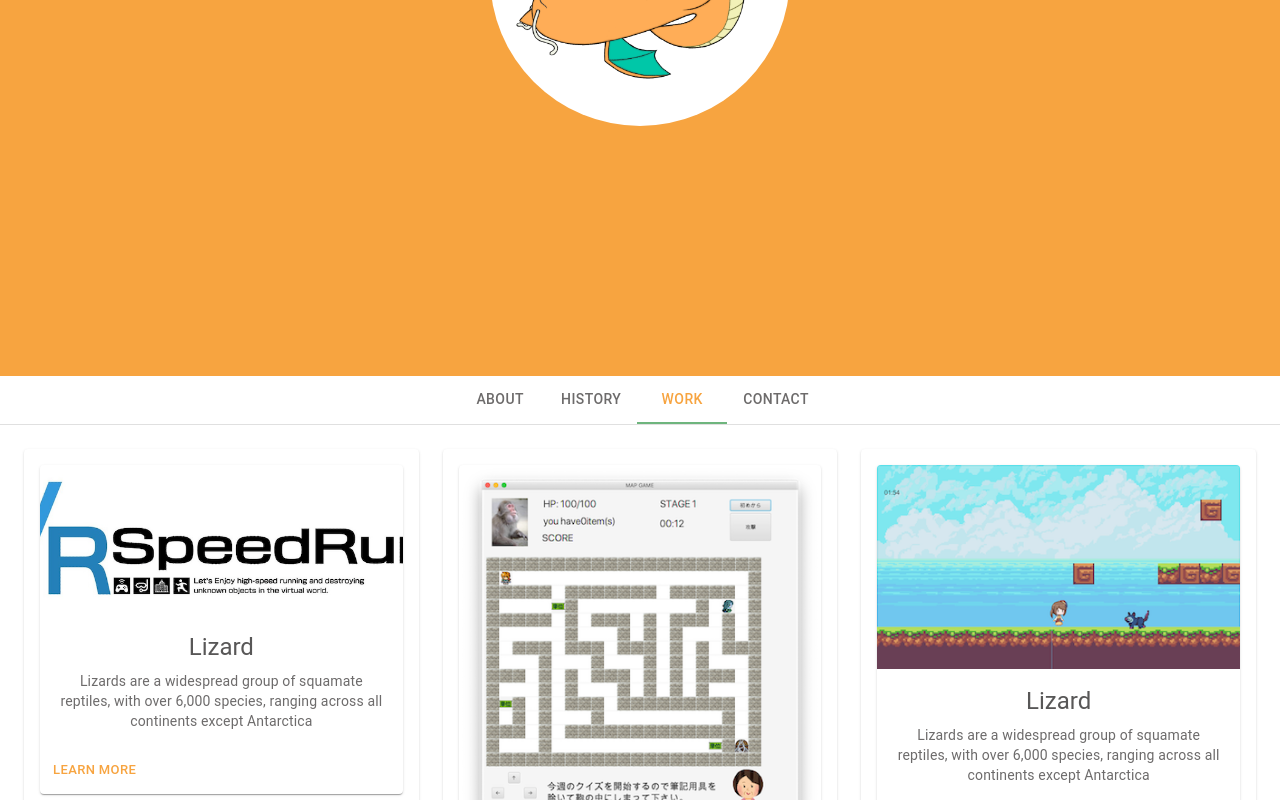
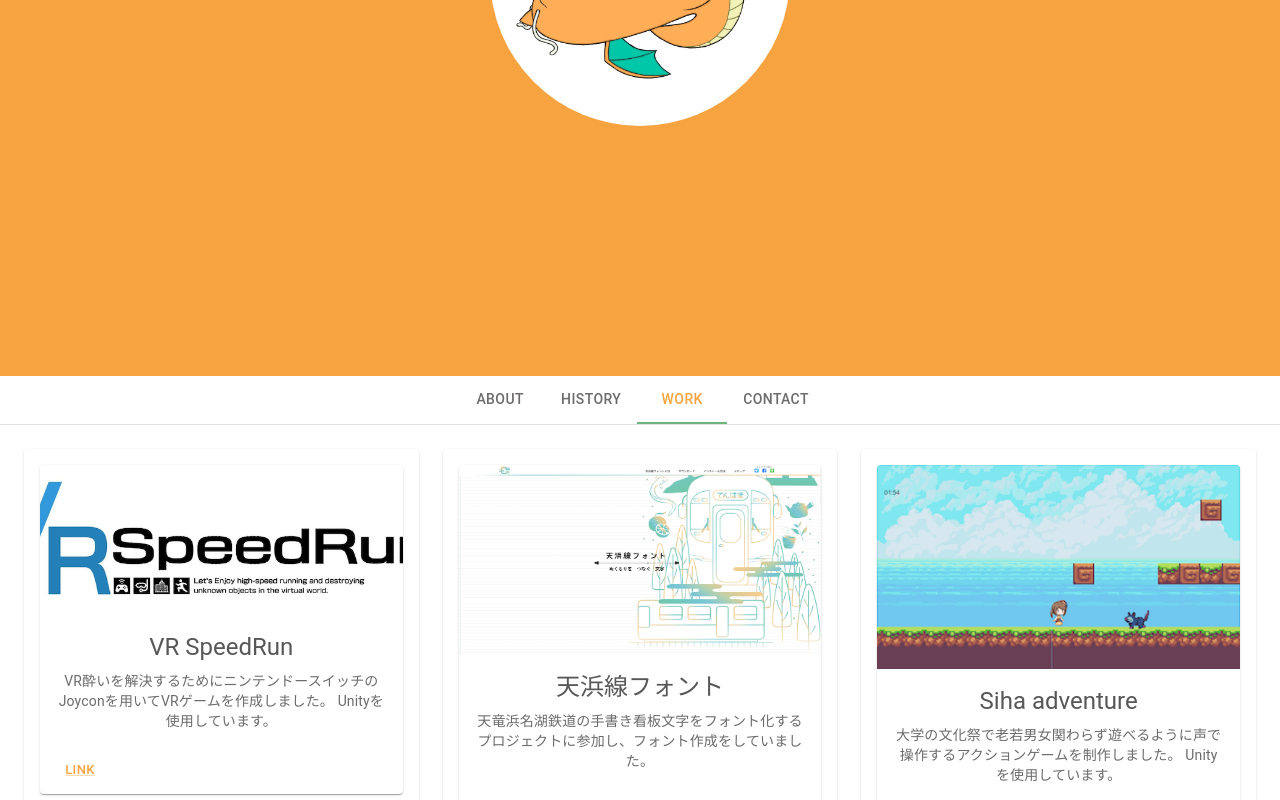
Before and after one commit to otyamura/portfolio, a React (Create React App) app: page / in a window 1280 px wide. Both pictures are taken after a click on the tab "WORK". Shown: the part 424-1224 px from the top of the page. Built offline with nearby package versions, Linux system fonts and the light colour scheme.

Commit message:
add work

```diff
--- a/src/History.tsx
+++ b/src/History.tsx
@@ -6,8 +6,6 @@ import TimelineConnector from '@mui/lab/TimelineConnector';
 import TimelineContent from '@mui/lab/TimelineContent';
 import TimelineDot from '@mui/lab/TimelineDot';
 import TimelineOppositeContent from '@mui/lab/TimelineOppositeContent';
-import { Typography } from '@mui/material';
-import OpenInNewIcon from '@mui/icons-material/OpenInNew';
 import Link from '@mui/material/Link';
 
 export default function BasicTimeline() {
--- a/src/Work.tsx
+++ b/src/Work.tsx
@@ -9,6 +9,7 @@ import CardContent from '@mui/material/CardContent';
 import CardMedia from '@mui/material/CardMedia';
 import Button from '@mui/material/Button';
 import Typography from '@mui/material/Typography';
+import Link from '@mui/material/Link';
 
 const Item = styled(Paper)(({ theme }) => ({
   ...theme.typography.body2,
@@ -33,15 +34,105 @@ export default function ResponsiveGrid() {
               />
               <CardContent>
                 <Typography gutterBottom variant="h5" component="div">
-                  Lizard
+                  VR SpeedRun
                 </Typography>
                 <Typography variant="body2" color="text.secondary">
-                  Lizards are a widespread group of squamate reptiles, with over 6,000
-                  species, ranging across all continents except Antarctica
+                  VR酔いを解決するためにニンテンドースイッチのJoyconを用いてVRゲームを作成しました。
+                  Unityを使用しています。
                 </Typography>
               </CardContent>
               <CardActions>
-                <Button size="small">Learn More</Button>
+                <Button
+                  size="small"
+                >
+                  <Link href="https://github.com/soupro-vimmer/VRSpeedRun">Link</Link>
+                </Button>
+              </CardActions>
+            </Card>
+          </Item>
+        </Grid>
+        <Grid item xs={4} sm={4} md={4} key={0}>
+          <Item>
+            <Card sx={{ minWidth: 300 }}>
+              <CardMedia
+                component="img"
+                height="auto"
+                width="100"
+                image="/img/font.png"
+                alt="Tenhamasen font"
+              />
+              <CardContent>
+                <Typography gutterBottom variant="h5" component="div">
+                  天浜線フォント
+                </Typography>
+                <Typography variant="body2" color="text.secondary">
+                  天竜浜名湖鉄道の手書き看板文字をフォント化するプロジェクトに参加し、フォント作成をしていました。
+                </Typography>
+              </CardContent>
+              <CardActions>
+                <Button
+                  size="small"
+                >
+                  <Link href="http://www.hama365.info/tenhamasenfont/">Link</Link>
+                </Button>
+              </CardActions>
+            </Card>
+          </Item>
+        </Grid>
+        <Grid item xs={4} sm={4} md={4} key={0}>
+          <Item>
+            <Card sx={{ minWidth: 300 }}>
+              <CardMedia
+                component="img"
+                height="auto"
+                width="100"
+                image="/img/Siha.png"
+                alt="Siha adventure"
+              />
+              <CardContent>
+                <Typography gutterBottom variant="h5" component="div">
+                  Siha adventure
+                </Typography>
+                <Typography variant="body2" color="text.secondary">
+                  大学の文化祭で老若男女関わらず遊べるように声で操作するアクションゲームを制作しました。
+                  Unityを使用しています。
+                </Typography>
+              </CardContent>
+              <CardActions>
+                <Button
+                  size="small"
+                >
+                  <Link href="https://github.com/soupro-vimmer/VRSpeedRun">Link</Link>
+                </Button>
+              </CardActions>
+            </Card>
+          </Item>
+        </Grid>
+        <Grid item xs={4} sm={4} md={4} key={0}>
+          <Item>
+            <Card sx={{ minWidth: 300 }}>
+              <CardMedia
+                component="img"
+                height="550"
+                width="100"
+                image="/img/alarm.png"
+                alt="Alarm app"
+              />
+              <CardContent>
+                <Typography gutterBottom variant="h5" component="div">
+                  Simple alarm app
+                </Typography>
+                <Typography variant="body2" color="text.secondary">
+                  株式会社プログメイトのインターンで開発したアラームアプリです。
+                  React NativeとExpoを用いました。
+                </Typography>
+              </CardContent>
+              <CardActions>
+                <Button
+                  size="small"
+                >
+                  <Link href="https://github.com/otyamura/continuous-alarm">Link</Link>
+                </Button>
               </CardActions>
             </Card>
           </Item>
@@ -58,65 +149,18 @@ export default function ResponsiveGrid() {
               />
               <CardContent>
                 <Typography gutterBottom variant="h5" component="div">
-                  Lizard
+                  SZOK大学からの脱出
                 </Typography>
                 <Typography variant="body2" color="text.secondary">
-                  Lizards are a widespread group of squamate reptiles, with over 6,000
-                  species, ranging across all continents except Antarctica
+                  ネタです。大学の授業にて迷路脱出アクションゲームを作成しました。Javafxを用いて作成しました。
                 </Typography>
               </CardContent>
               <CardActions>
-                <Button size="small">Learn More</Button>
-              </CardActions>
-            </Card>
-          </Item>
-        </Grid>
-        <Grid item xs={4} sm={4} md={4} key={0}>
-          <Item>
-            <Card sx={{ minWidth: 300 }}>
-              <CardMedia
-                component="img"
-                height="auto"
-                width="100"
-                image="/img/Siha.png"
-                alt="Siha adventure"
-              />
-              <CardContent>
-                <Typography gutterBottom variant="h5" component="div">
-                  Lizard
-                </Typography>
-                <Typography variant="body2" color="text.secondary">
-                  Lizards are a widespread group of squamate reptiles, with over 6,000
-                  species, ranging across all continents except Antarctica
-                </Typography>
-              </CardContent>
-              <CardActions>
-                <Button size="small">Learn More</Button>
-              </CardActions>
-            </Card>
-          </Item>
-        </Grid>
-        <Grid item xs={4} sm={4} md={4} key={0}>
-          <Item>
-            <Card sx={{ minWidth: 300 }}>
-              <CardMedia
-                component="img"
-                height="auto"
-                width="100"
-                image="/img/alarm.png"
-                alt="Siha adventure"
-              />
-              <CardContent>
-                <Typography gutterBottom variant="h5" component="div">
-                  Lizard
-                </Typography>
-                <Typography variant="body2" color="text.secondary">
-                  Lizards are a widespread group of squamate reptiles, with over 6,000
-                  species, ranging across all continents except Antarctica
-                </Typography>
-              </CardContent>
-              <CardActions>
-                <Button size="small">Learn More</Button>
+                <Button
+                  size="small"
+                >
+                  <Link href="https://github.com/otyamura/Escape_from_SZOK">Link</Link>
+                </Button>
               </CardActions>
             </Card>
           </Item>
@@ -129,7 +173,7 @@ export default function ResponsiveGrid() {
                 height="auto"
                 width="100"
                 image="/img/bot.png"
-                alt="Siha adventure"
+                alt="bot1"
               />
               <br />
               <CardMedia
@@ -137,19 +181,23 @@ export default function ResponsiveGrid() {
                 height="auto"
                 width="100"
                 image="/img/bot2.png"
-                alt="Siha adventure"
+                alt="bot2"
               />
               <CardContent>
                 <Typography gutterBottom variant="h5" component="div">
-                  Lizard
+                  rise guys bot
                 </Typography>
                 <Typography variant="body2" color="text.secondary">
-                  Lizards are a widespread group of squamate reptiles, with over 6,000
-                  species, ranging across all continents except Antarctica
+                  セキュリティキャンプのグループワークにて作成したDiscord botです。
+                  リモートでのグループワークのアイスブレイク機能やGithubを用いた開発を円滑に行うための機能があります。
                 </Typography>
               </CardContent>
               <CardActions>
-                <Button size="small">Learn More</Button>
+                <Button
+                  size="small"
+                >
+                  <Link href="https://github.com/kisho-shiken-fall-guys/rise-guys-bot">Link</Link>
+                </Button>
               </CardActions>
             </Card>
           </Item>
@@ -161,20 +209,52 @@ export default function ResponsiveGrid() {
                 component="img"
                 height="auto"
                 width="100"
-                image="/img/font.png"
-                alt="Siha adventure"
+                image="/img/seiseki.png"
+                alt="seiseki"
               />
               <CardContent>
                 <Typography gutterBottom variant="h5" component="div">
-                  Lizard
+                  seiseki notification bot
                 </Typography>
                 <Typography variant="body2" color="text.secondary">
-                  Lizards are a widespread group of squamate reptiles, with over 6,000
-                  species, ranging across all continents except Antarctica
+                  静岡大学の学務情報サイトの成績が更新されたら通知をするLine botです。
+                  Seleniumを用いてスクレイピングしています。（成績はイメージです）
                 </Typography>
               </CardContent>
               <CardActions>
-                <Button size="small">Learn More</Button>
+                <Button
+                  size="small"
+                >
+                  <Link href="https://github.com/AD2-sawayaka/seiseki-notification-bot">Link</Link>
+                </Button>
+              </CardActions>
+            </Card>
+          </Item>
+        </Grid>
+        <Grid item xs={4} sm={4} md={4} key={0}>
+          <Item>
+            <Card sx={{ minWidth: 300 }}>
+              <CardMedia
+                component="img"
+                height="auto"
+                width="100"
+                image="/img/portfolio.png"
+                alt="portfolio"
+              />
+              <CardContent>
+                <Typography gutterBottom variant="h5" component="div">
+                  portfolio
+                </Typography>
+                <Typography variant="body2" color="text.secondary">
+                  このportfolioです。React.jsとMUIを用いて作成しました。
+                </Typography>
+              </CardContent>
+              <CardActions>
+                <Button
+                  size="small"
+                >
+                  <Link href="https://github.com/otyamura/portfolio-use-react">Link</Link>
+                </Button>
               </CardActions>
             </Card>
           </Item>
```
Also changed, not shown: public/img/portfolio.png (added), public/img/seiseki.png (added).
